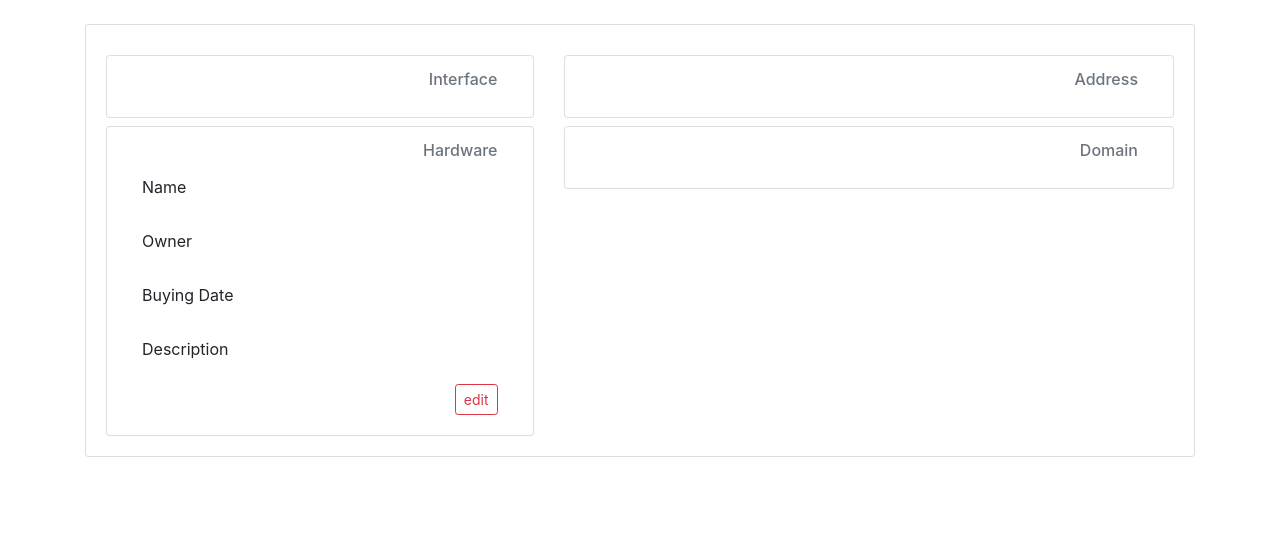
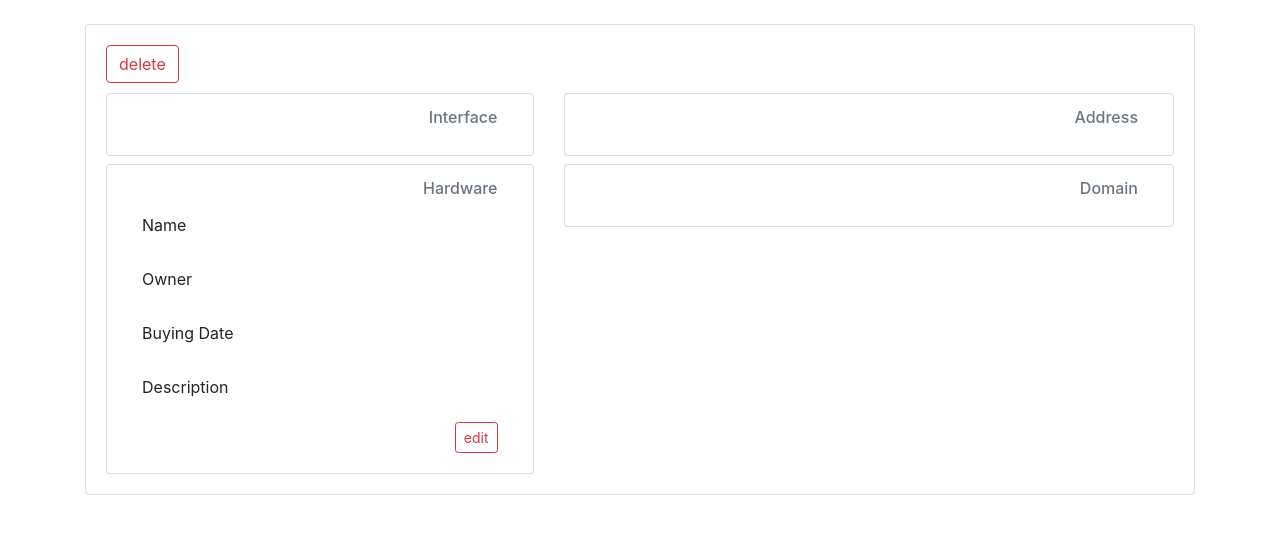
Before and after one commit to guillaume-philippon/slam-v2, a Django app: a page that uses slam/slam_host/templates/host/host.html in a window 1280 px wide. Shown: the part 56-590 px from the top of the page. Run offline with Django 3.2, Linux system fonts and the light colour scheme; the visitor is signed in with stand-in values (Sample User, id 1); some libraries are stand-ins or nearby versions.

Commit message:
Add confirm windows for host delete

```diff
--- a/slam/slam_host/static/host/host.js
+++ b/slam/slam_host/static/host/host.js
@@ -21,6 +21,26 @@
                 self.creation_date = data.creation_date
                 self.dhcp = data.dhcp
                 self.show();
+            }
+        })
+    }
+
+    delete() {
+        var csrftoken = $.cookie('csrftoken')
+        $.ajaxSetup({
+            headers: {
+                "X-CSRFToken": csrftoken,
+                'Accept': 'application/json'
+            }
+        });
+        $.ajax({
+            url: '/hosts/' + $('#name').text(),
+            type: 'DELETE',
+            success: function(data){
+                console.log(data)
+                if (data.status == 'done') {
+                    $(location).attr('pathname', '/hosts')
+                }
             }
         })
     }
@@ -103,6 +123,7 @@
         var selected_address = '';
         var self = this;
         $('#name').text(this.name)
+        $('#host-delete-confirm-name').text(this.name)
         $('#network').text(this.network.name)
         $('#creation_date').text(this.creation_date)
         if (this.interface.hardware != null) {
@@ -116,7 +137,7 @@
 //            $('#hardware-mac-address').text(this.interface.mac_address)
             $('#hardware-owner-edit').val(this.interface.hardware.owner)
             $('#hardware-buying-date-edit').val(this.interface.hardware.buying_date)
-            $('#hardware-description-edit').text(this.interface.hardware.description)
+            $('#hardware-description-edit').val(this.interface.hardware.description)
         }
         self.show_record()
         self.show_ip_address()
@@ -151,7 +172,6 @@
             options['description'] = new_description
         }
         var csrftoken = $.cookie('csrftoken')
-
         $.ajaxSetup({
             headers: {
                 "X-CSRFToken": csrftoken,
@@ -179,6 +199,9 @@
 
 $(function(){
     var host = new Host()
+    $('#delete-host').on('click', function(){
+        host.delete()
+    })
     var hardwareCtrl = new HardwareCtrl()
     $('#hardware-edit-save').on('click', function(){
         hardwareCtrl.save()
--- a/slam/slam_host/templates/host/host.html
+++ b/slam/slam_host/templates/host/host.html
@@ -8,7 +8,9 @@
 <main role="main" class="container">
     <div class="card">
         <div class="card-body">
-            <h5 class="card-title" id="name"></h5>
+            <h5 class="card-title" id=""><span id="name"></span>
+            <button class="btn btn-outline-danger bt-sm"  type="button" data-toggle="modal"
+              data-target="#host-delete-confirm">delete</button></h5>
             <h6 class="card-subtitle mb-2 text-muted text-right" id="network"></h6>
             <h6 class="card-subtitle mb-2 text-muted text-right" id="creation_date"></h6>
             <p class="card-text" id="description"></p>
--- a/slam/slam_host/templates/host/host/modal.html
+++ b/slam/slam_host/templates/host/host/modal.html
@@ -8,3 +8,14 @@
         </div>
     </div>
 </div>
+
+<div class="modal"
+     id="host-delete-confirm">
+    <div class="modal-dialog modal-xl">
+        <div class="modal-content">
+            <div class="modal-body">
+                {% include "host/host/modal/host-delete-confirm.html" %}
+            </div>
+        </div>
+    </div>
+</div>
--- a/slam/slam_host/templates/host/host/modal/hardware.html
+++ b/slam/slam_host/templates/host/host/modal/hardware.html
@@ -21,7 +21,7 @@
     <div class="form-group row">
         <label for="hardware-description-edit" class="col-sm-2 col-form-label">Description</label>
         <div class="col-sm-10">
-            <textarea type="text" class="form-control" id="hardware-description-edit"></textarea>
+            <input type="text" class="form-control" id="hardware-description-edit">
         </div>
     </div>
         <button class="btn btn-outline-danger btn-sm" id="hardware-edit-save">save</button>
--- /dev/null
+++ b/slam/slam_host/templates/host/host/modal/host-delete-confirm.html
@@ -0,0 +1,14 @@
+<div class="alert alert-danger" role="alert">
+    <p>
+    You asked to delete host: <span id="host-delete-confirm-name"></span> and all associated info
+    which are:
+    <ul>
+        <li>IP Addresses</li>
+        <li>NS record</li>
+    </ul>
+    Only hardware information will be kept.
+    </p>
+    <p class="text-right">
+        <button class="btn btn-lg btn-danger" id="delete-host">Yes, I really undestand!</button>
+    </p>
+</div>
```
Also changed, not shown: slam/slam_core/static/core/core.js (+2 -5 lines).
